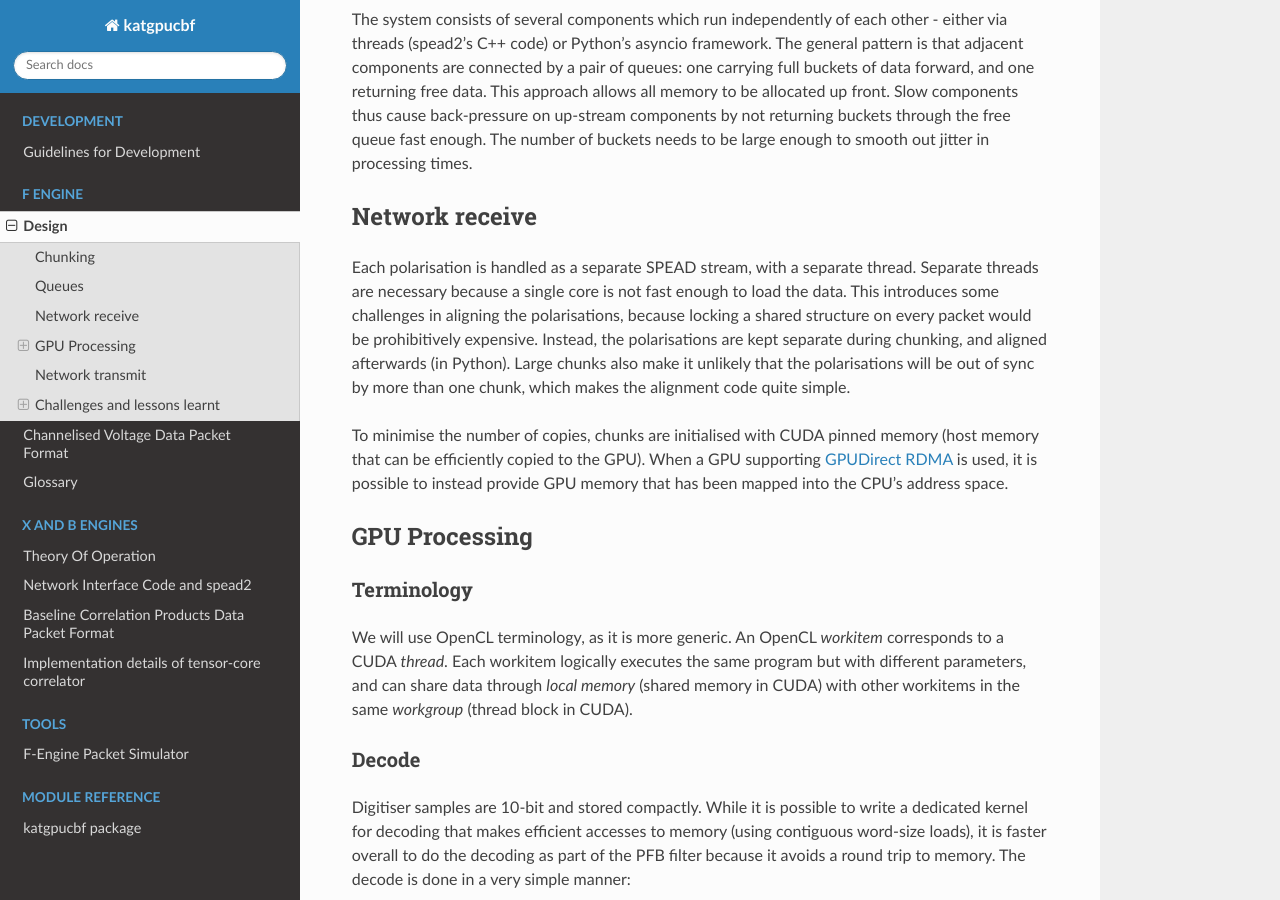
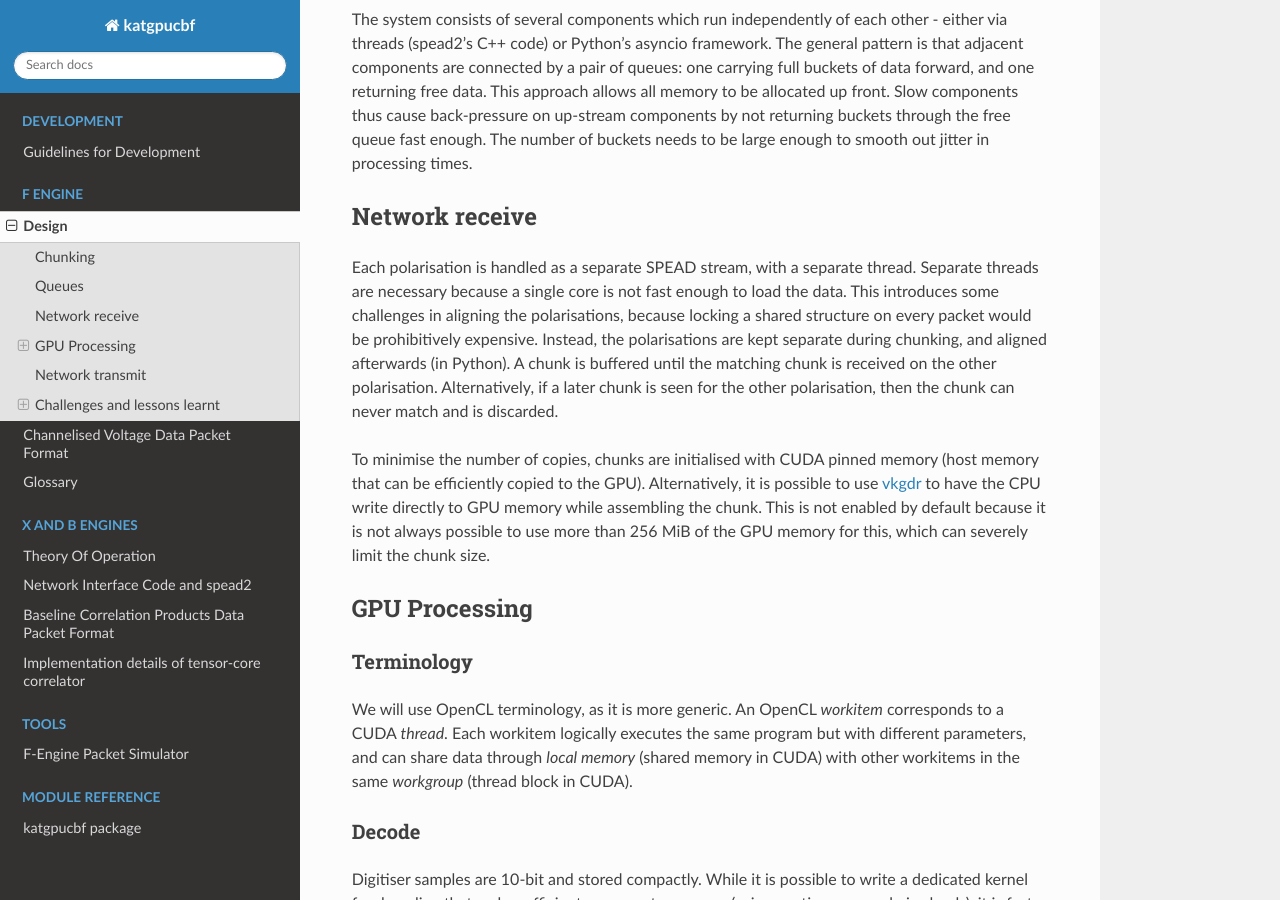
Before and after one commit to ska-sa/katgpucbf, a Sphinx documentation site: the page built from doc/fgpu.design.rst, in a window 1280 px wide and 900 px high, scrolled down 725 px. Built offline with Sphinx 7.4.7 and the Read the Docs theme 2.0.0, drawn with Linux system fonts in a browser that asks for light colours; formulas are drawn with MathJax 3; the version number could not be read and is left out.

Commit message:
Updates to the fgpu network design doc
- Update the description of chunk matching for #174
- Replace reference to gdrcopy with reference to vkgdr

```diff
--- a/doc/fgpu.design.rst
+++ b/doc/fgpu.design.rst
@@ -74,15 +74,18 @@ because a single core is not fast enough to load the data. This introduces
 some challenges in aligning the polarisations, because locking a shared
 structure on every packet would be prohibitively expensive. Instead, the
 polarisations are kept separate during chunking, and aligned afterwards (in
-Python). Large chunks also make it unlikely that the polarisations will be out
-of sync by more than one chunk, which makes the alignment code quite simple.
+Python). A chunk is buffered until the matching chunk is received on the
+other polarisation. Alternatively, if a later chunk is seen for the other
+polarisation, then the chunk can never match and is discarded.
 
 To minimise the number of copies, chunks are initialised with CUDA pinned
-memory (host memory that can be efficiently copied to the GPU). When a GPU
-supporting `GPUDirect RDMA`_ is used, it is possible to instead provide GPU
-memory that has been mapped into the CPU's address space.
+memory (host memory that can be efficiently copied to the GPU).
+Alternatively, it is possible to use `vkgdr`_ to have the CPU write directly
+to GPU memory while assembling the chunk. This is not enabled by default
+because it is not always possible to use more than 256 MiB of the GPU memory
+for this, which can severely limit the chunk size.
 
-.. _GPUDirect RDMA: https://github.com/NVIDIA/gdrcopy
+.. _vkgdr: https://github.com/ska-sa/vkgdr
 
 GPU Processing
 --------------
```
